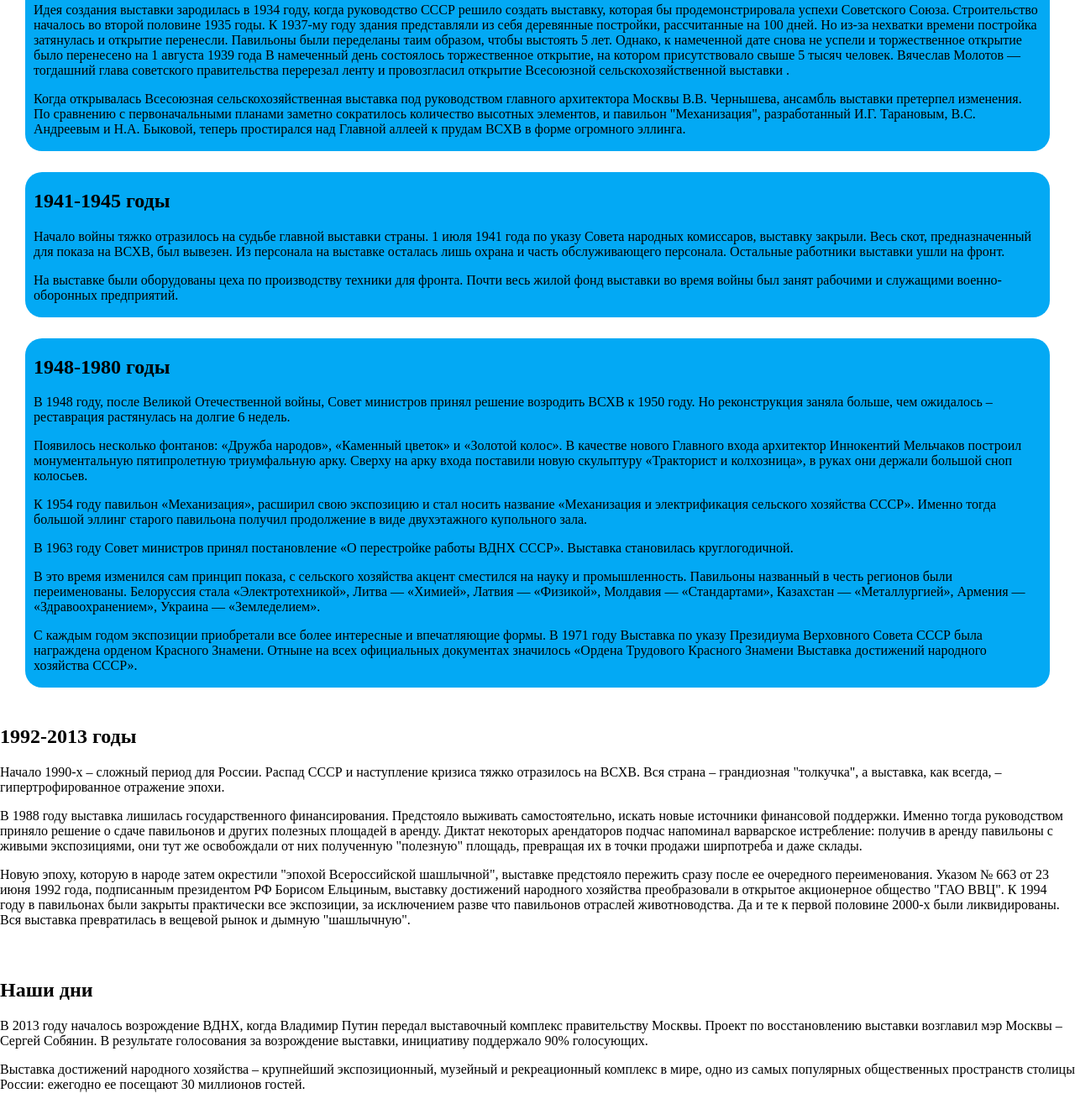
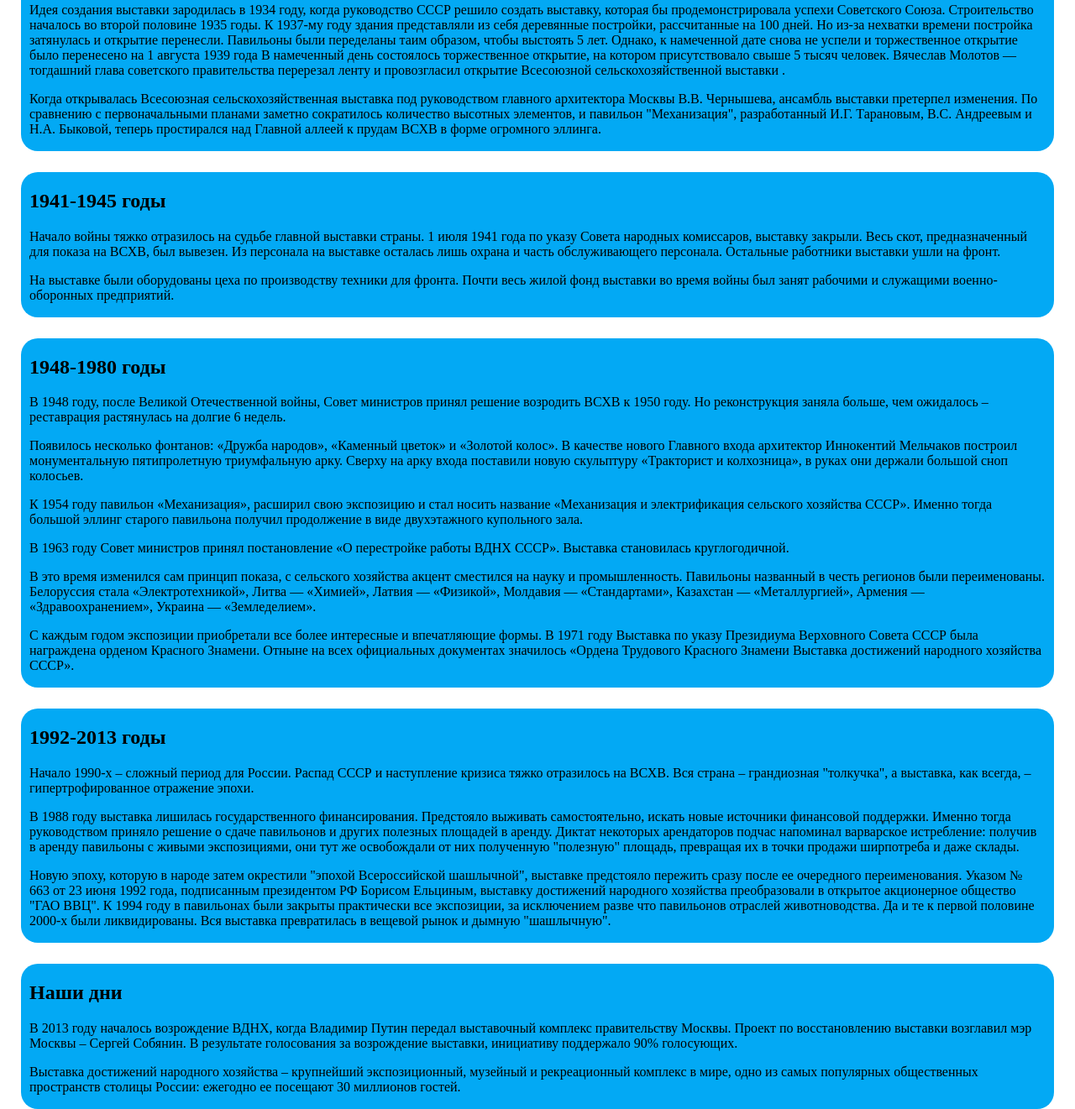
Before and after one commit to Batstop21/Site, a plain HTML site: page pages/History.html in a window 1280 px wide. Shown: the part 165-1486 px from the top of the page at 84% size. Drawn offline with Linux system fonts and the light colour scheme.

Commit message:
Update history.css

```diff
--- a/history.css
+++ b/history.css
@@ -47,25 +47,30 @@ header h4{
     gap: 25px;
     display: flex;
     flex-direction: column;
+    padding: 0px 25px
 }
 .first_block{
-    margin-left: 30px;
-    margin-right: 30px;
     padding: 1px 10px;
     background: #03A9F4;
     border-radius: 20px;
 }
 .second_block{
-    margin-left: 30px;
-    margin-right: 30px;
     padding: 1px 10px;
     background: #03A9F4;
     border-radius: 20px;
 }
 .third_block{
-    margin-left: 30px;
-    margin-right: 30px;
     padding: 1px 10px;
     background: #03A9F4;
     border-radius: 20px;
 }
+.fourth_block{
+    padding: 1px 10px;
+    background: #03A9F4;
+    border-radius: 20px;
+}
+.fiveth_block{
+    padding: 1px 10px;
+    background: #03A9F4;
+    border-radius: 20px;
+}
```
